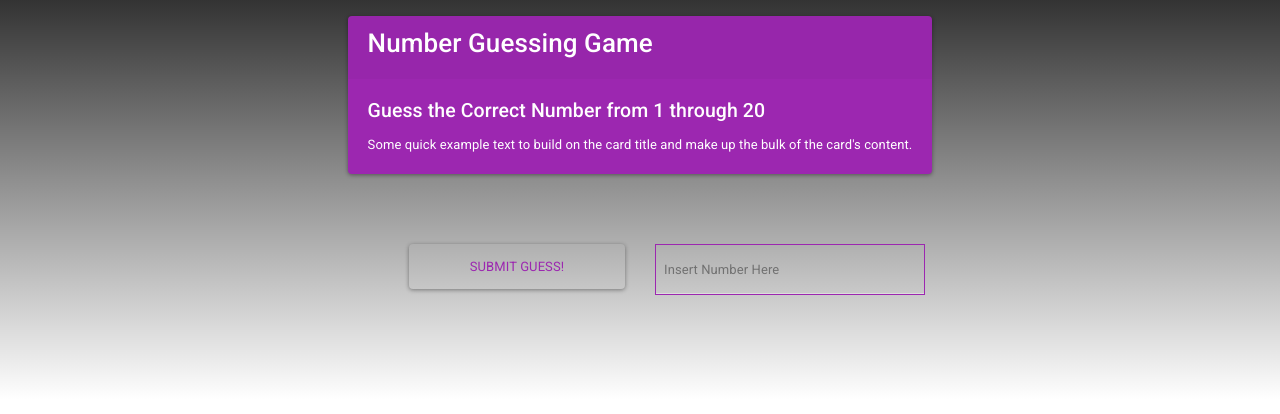
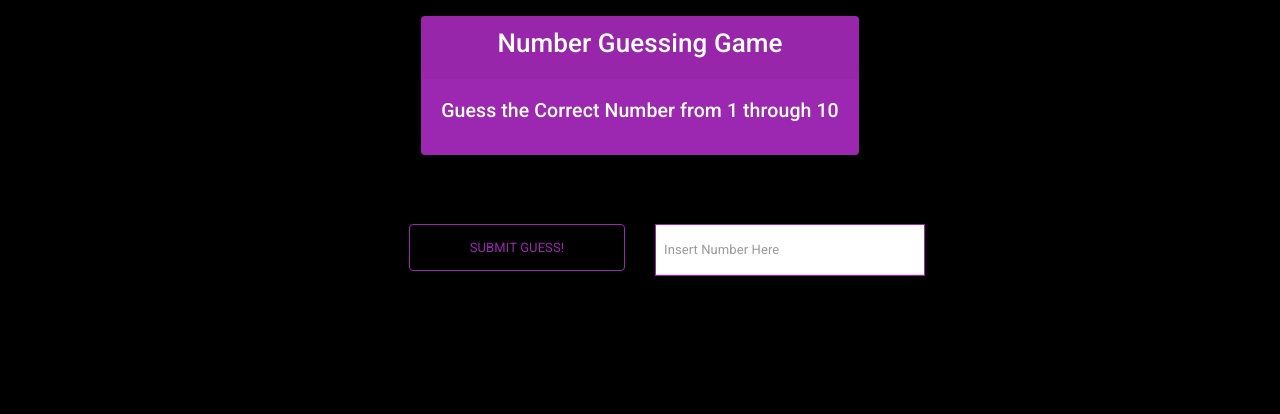
Before and after one commit to Josly025/guessing_game.io, a plain HTML site: page index.html in a window 1280 px wide. Drawn offline with nearby package versions, Linux system fonts and the light colour scheme.

Commit message:
added page reload after after successful answer

```diff
--- a/app.js
+++ b/app.js
@@ -16,7 +16,7 @@ function checkGuess(e) {
   if (isNaN(guess) | (guess > max) | (guess < min)) {
     alert.innerHTML = ` <div class="alert alert-dismissible alert-danger">
       <button type="button" class="close" data-dismiss="alert">
-        &times;
+
       </button>
       <strong>Try again!</strong>
       <a href="#" class="alert-link">
@@ -29,14 +29,16 @@ function checkGuess(e) {
   } else if (guess === correctAns) {
     warning.innerHTML = `<div class="alert alert-dismissible alert-success">
       <button type="button" class="close" data-dismiss="alert">
-        &times;
+
       </button>
       <strong>Well done!</strong> You successfully guessed
       <a href="#" class="alert-link">
         ${correctAns}
       </a>
-
     </div>`;
+    setTimeout(function () {
+      window.location.reload();
+    }, 10000);
   } else {
     warning.innerHTML = `<div class="alert alert-dismissible alert-warning">
   <button type="button" class="close" data-dismiss="alert"></button>
--- a/index.html
+++ b/index.html
@@ -15,15 +15,13 @@
       <div class="row justify-content-md-center m-3">
         <!--card-->
         <div class="card text-white bg-info mb-3" style="max-width: 40rem">
-          <div class="card-header"><h2>Number Guessing Game</h2></div>
+          <div class="card-header text-center">
+            <h2>Number Guessing Game</h2>
+          </div>
           <div class="card-body">
             <h4 class="card-title">
-              Guess the Correct Number from 1 through 20
+              Guess the Correct Number from 1 through 10
             </h4>
-            <p class="card-text">
-              Some quick example text to build on the card title and make up the
-              bulk of the card's content.
-            </p>
           </div>
         </div>
       </div>
@@ -33,7 +31,11 @@
 
       <div class="row justify-content-md-center">
         <div class="col">
-          <button id="submit" type="button" class="btn btn-outline-info">
+          <button
+            id="submit"
+            type="button"
+            class="btn btn-outline-info border border-info"
+          >
             Submit Guess!
           </button>
         </div>
--- a/style.css
+++ b/style.css
@@ -1,16 +1,15 @@
 body {
-  background: linear-gradient(
-    180deg,
-    rgba(0, 0, 0, 0.8) 0%,
-    rgba(255, 255, 255, 0) 50%
-  );
+  background: black;
   background-repeat: no-repeat;
 
-background-attachment: fixed;
+  background-attachment: fixed;
 
-background-position: top-center;
+  background-position: top-center;
 
-background-size: contain:
+  background-size: contain;
+}
+input {
+  background: white !important;
 }
 button {
   width: 40%;
```
